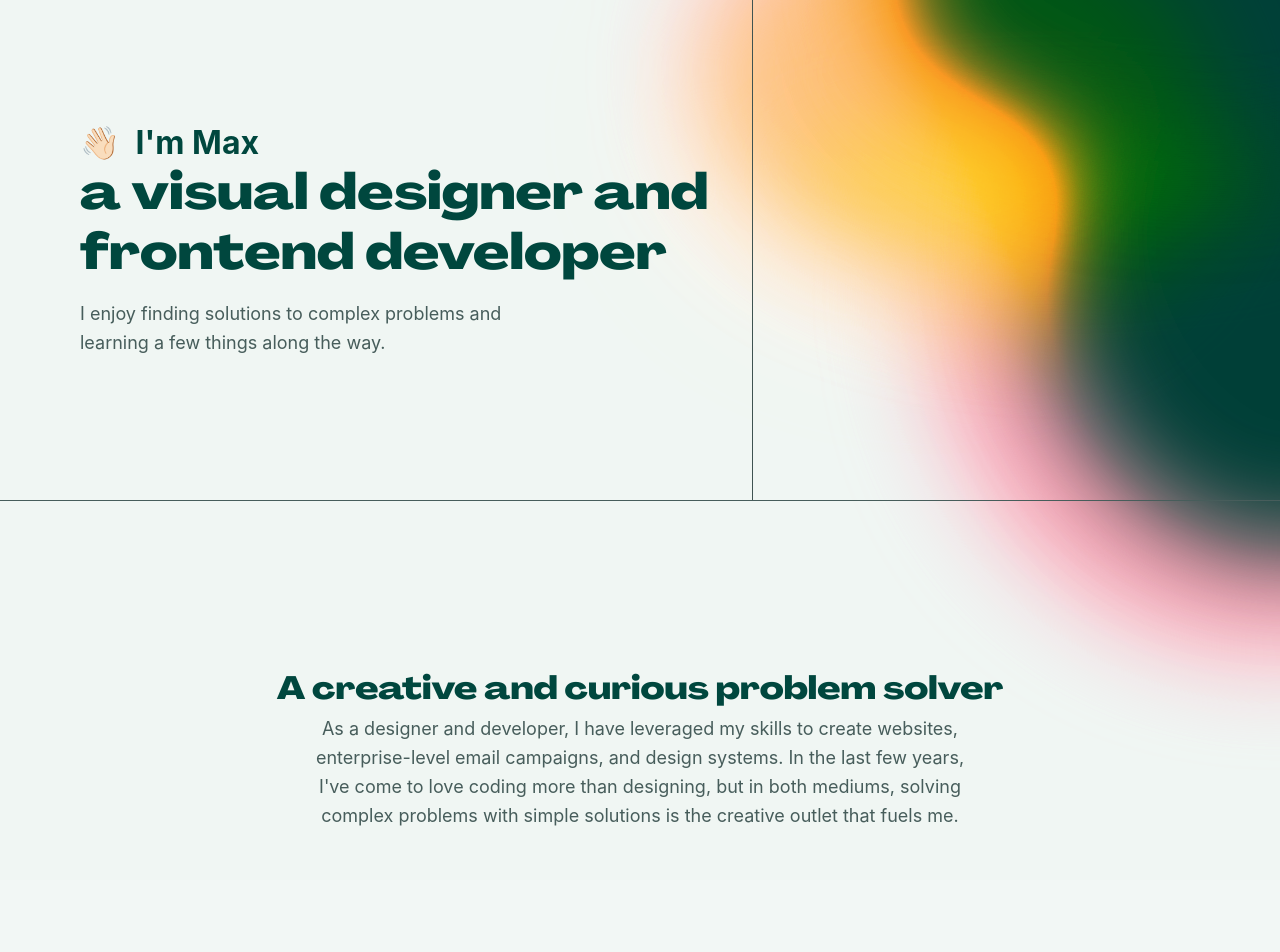
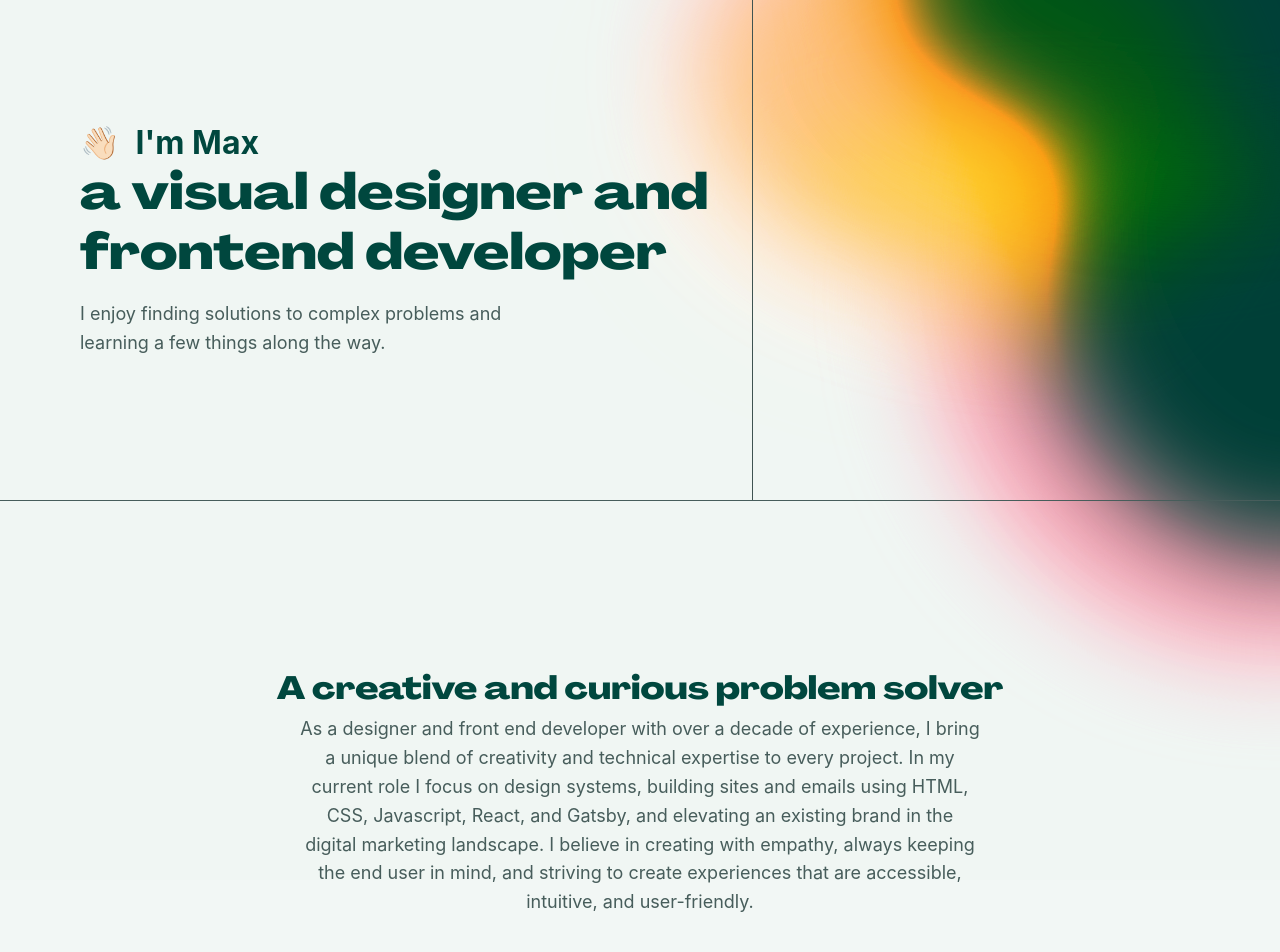
Before and after one commit to maxleee/personal-site, a Next.js app: page / in a window 1280 px wide. Shown: the top 952 px of the page. Built offline with nearby package versions, Linux system fonts and the light colour scheme.

Commit message:
bio update

```diff
--- a/pages/index.js
+++ b/pages/index.js
@@ -51,10 +51,12 @@ export default function Home({ allPostsData }) {
       <section className='about'>
         <h2 className='title'>A creative and curious problem solver </h2>
         <p className='paragraph'>
-          As a designer and developer, I have leveraged my skills to create websites,
-          enterprise-level email campaigns, and design systems. In the last few years, I've come to
-          love coding more than designing, but in both mediums, solving complex problems with simple
-          solutions is the creative outlet that fuels me.
+          As a designer and front end developer with over a decade of experience, I bring a unique
+          blend of creativity and technical expertise to every project. In my current role I focus
+          on design systems, building sites and emails using HTML, CSS, Javascript, React, and
+          Gatsby, and elevating an existing brand in the digital marketing landscape. I believe in
+          creating with empathy, always keeping the end user in mind, and striving to create
+          experiences that are accessible, intuitive, and user-friendly.
         </p>
       </section>
       <div className='intro-divider'></div>
```
